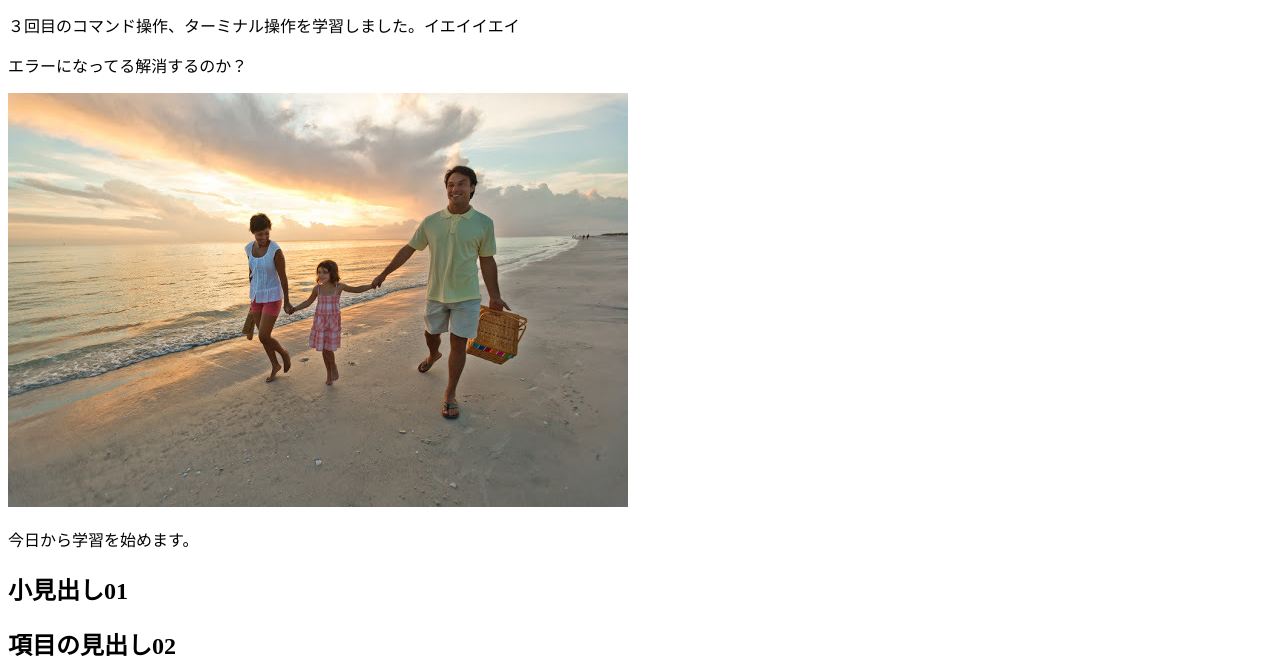
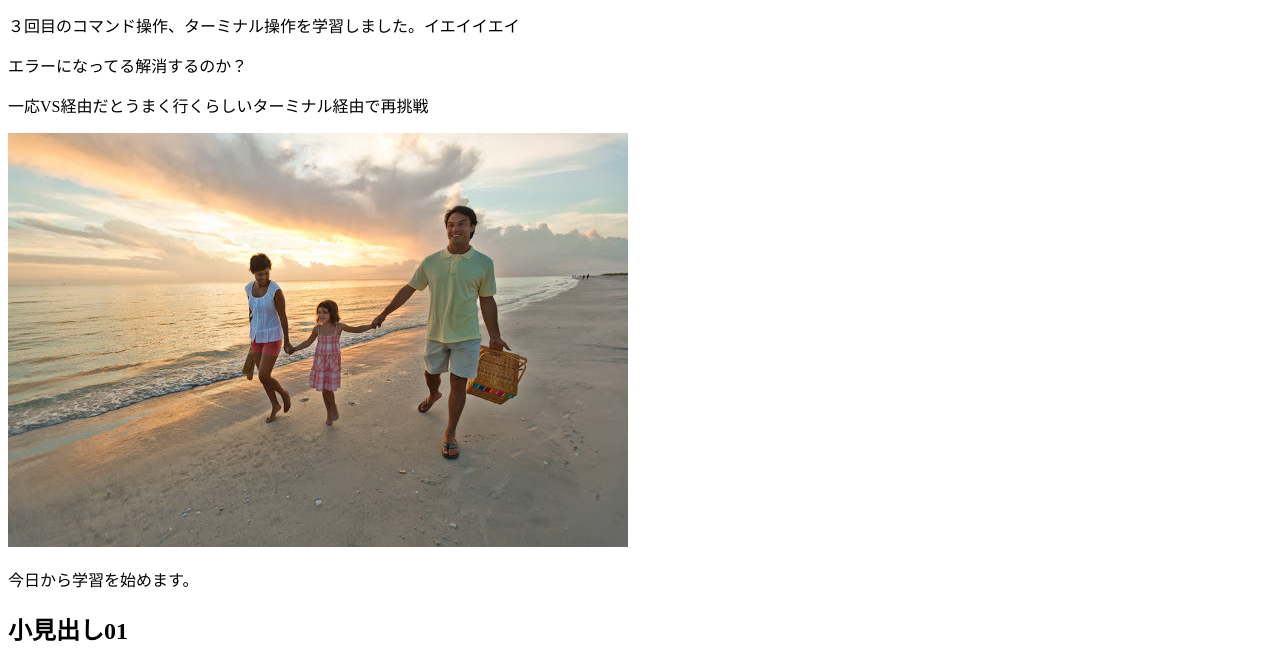
Before and after one commit to toshihiroozeki/lesson_test, a plain HTML site: page index.html in a window 1280 px wide. Shown: the part 116-787 px from the top of the page. Drawn offline with Linux system fonts and the light colour scheme.

Commit message:
ターミナル経由のコミット、プッシュ

```diff
--- a/index.html
+++ b/index.html
@@ -10,6 +10,7 @@
     <p>２回目のコミットを行います</p>
     <p>３回目のコマンド操作、ターミナル操作を学習しました。イエイイエイ</p>
     <p>エラーになってる解消するのか？</p>
+    <p>一応VS経由だとうまく行くらしいターミナル経由で再挑戦</p>
     <p><img src="abc.jpg" alt="家族旅行"></p>
 
 
```
